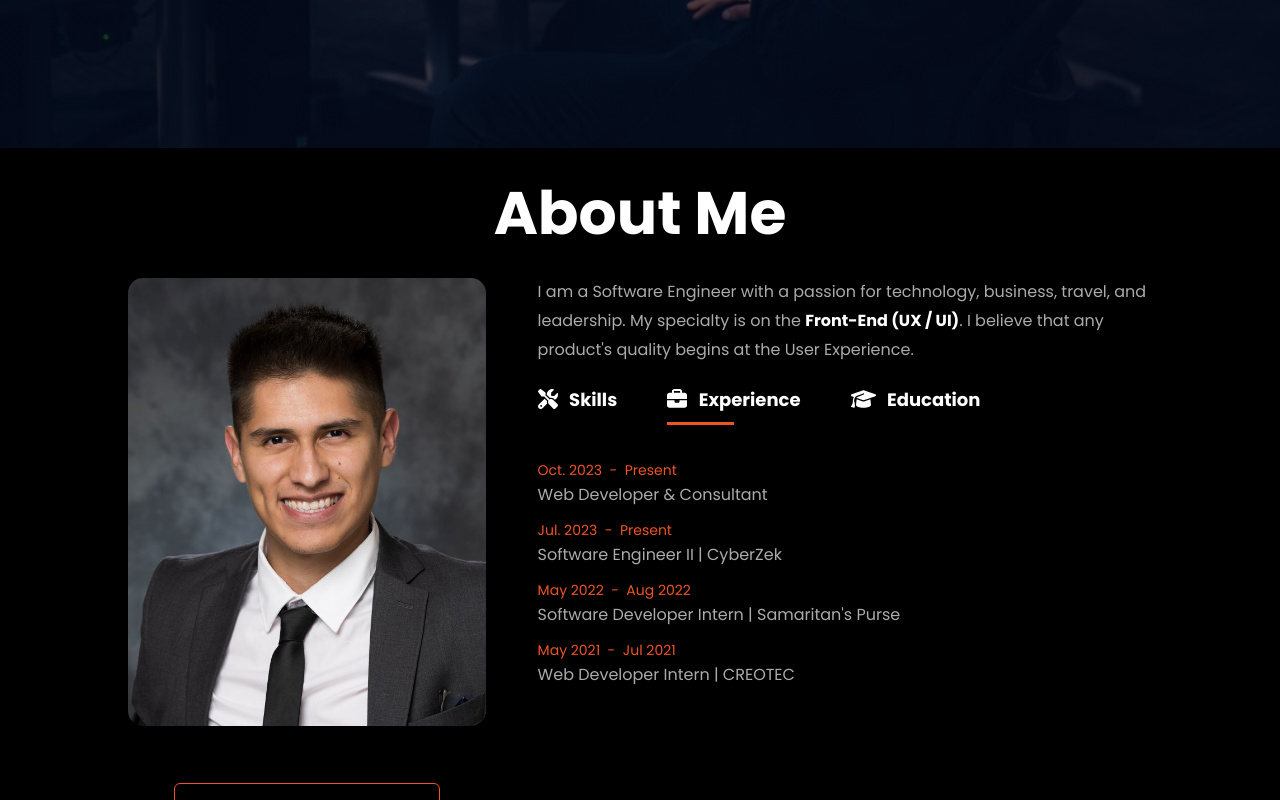
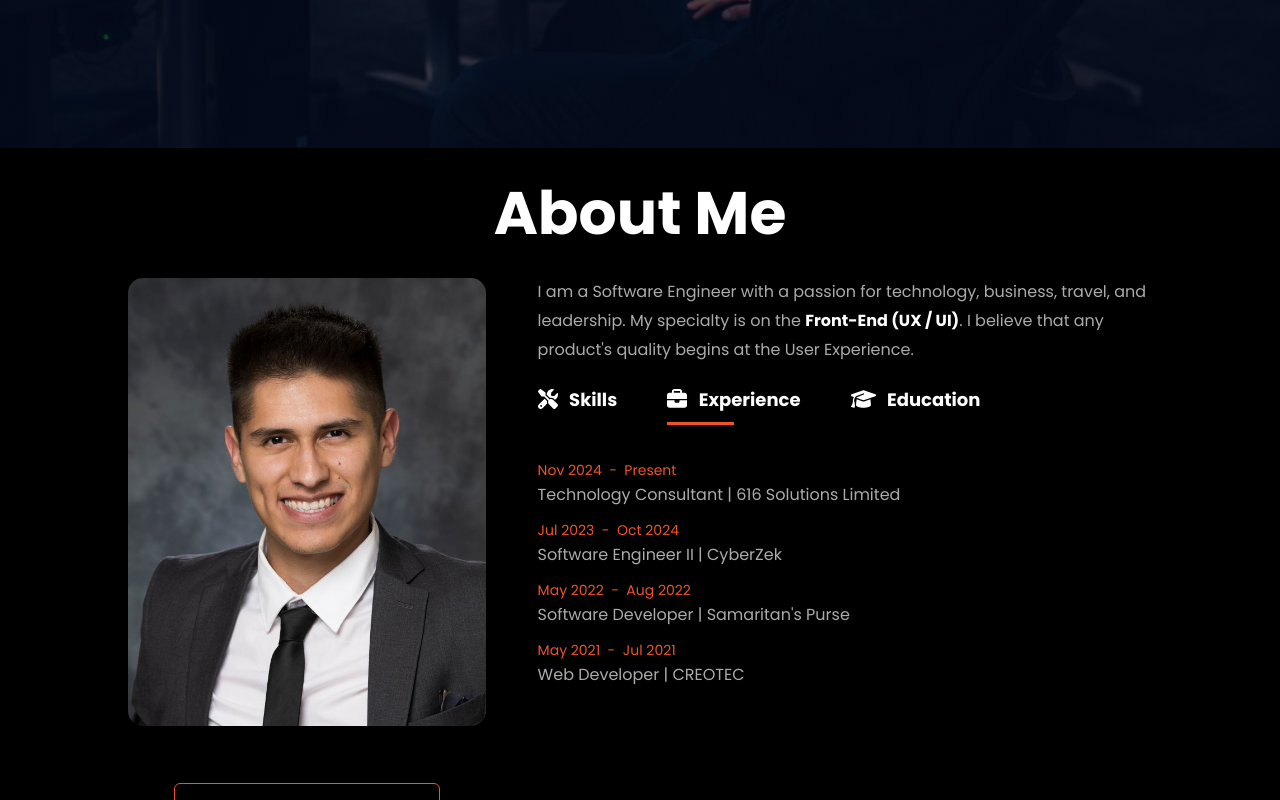
Before and after one commit to andreschoque3/Personal-Website, a React (Create React App) app in the folder client/: page / in a window 1280 px wide. Both pictures are taken after a click on the element "Experience". Shown: the part 652-1452 px from the top of the page. Built offline with nearby package versions, Linux system fonts and the light colour scheme.

Commit message:
feat: first set of changes

```diff
--- a/client/src/Pages/Home/Home.css
+++ b/client/src/Pages/Home/Home.css
@@ -309,8 +309,8 @@ strong {
 /**********Testimoninal section**********/
 
 .testimonials {
-    display: inline-flex;
-    grid-template-columns: repeat(auto-fit, minmax(250px, 1fr));
+    display: flex;
+
     gap: 40px;
     margin: 50px 0;
 }
@@ -319,6 +319,7 @@ strong {
     border: 1px solid #ef5327;
     border-radius: 10px;
     padding: 50px 30px;
+    width: 100vw;
     transition: 0.5s ease;
     cursor: pointer;
 }
--- a/client/src/Pages/Home/Home.jsx
+++ b/client/src/Pages/Home/Home.jsx
@@ -217,10 +217,10 @@ function Home() {
 
                       <div className={`tab-conts ${activeTab === 'experience' ? 'act-tab' : ''}`} id="experience">
                           <ul>
-                              <li><span>Oct. 2023 &nbsp;-&nbsp; Present</span><br/>Web Developer & Consultant</li>
-                              <li><span>Jul. 2023 &nbsp;-&nbsp; Present</span><br/>Software Engineer II | CyberZek</li>
-                              <li><span>May 2022 &nbsp;-&nbsp; Aug 2022</span><br/>Software Developer Intern | Samaritan's Purse</li>
-                              <li><span>May 2021 &nbsp;-&nbsp; Jul 2021</span><br/>Web Developer Intern | CREOTEC</li>
+                              <li><span>Nov 2024 &nbsp;-&nbsp; Present</span><br/>Technology Consultant | 616 Solutions Limited</li>
+                              <li><span>Jul 2023 &nbsp;-&nbsp; Oct 2024</span><br/>Software Engineer II | CyberZek</li>
+                              <li><span>May 2022 &nbsp;-&nbsp; Aug 2022</span><br/>Software Developer | Samaritan's Purse</li>
+                              <li><span>May 2021 &nbsp;-&nbsp; Jul 2021</span><br/>Web Developer | CREOTEC</li>
                           </ul>
                       </div>
 
```
